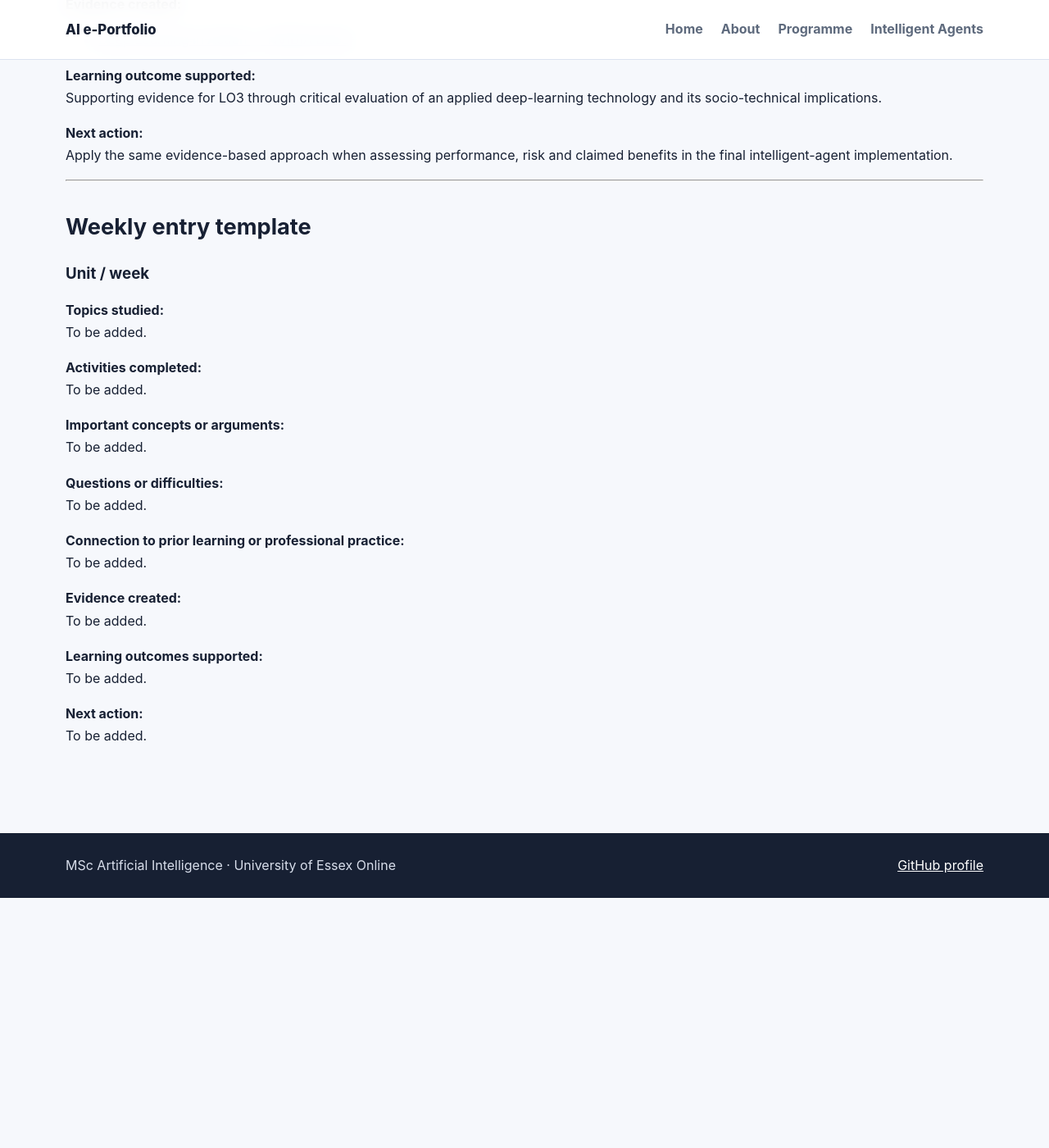
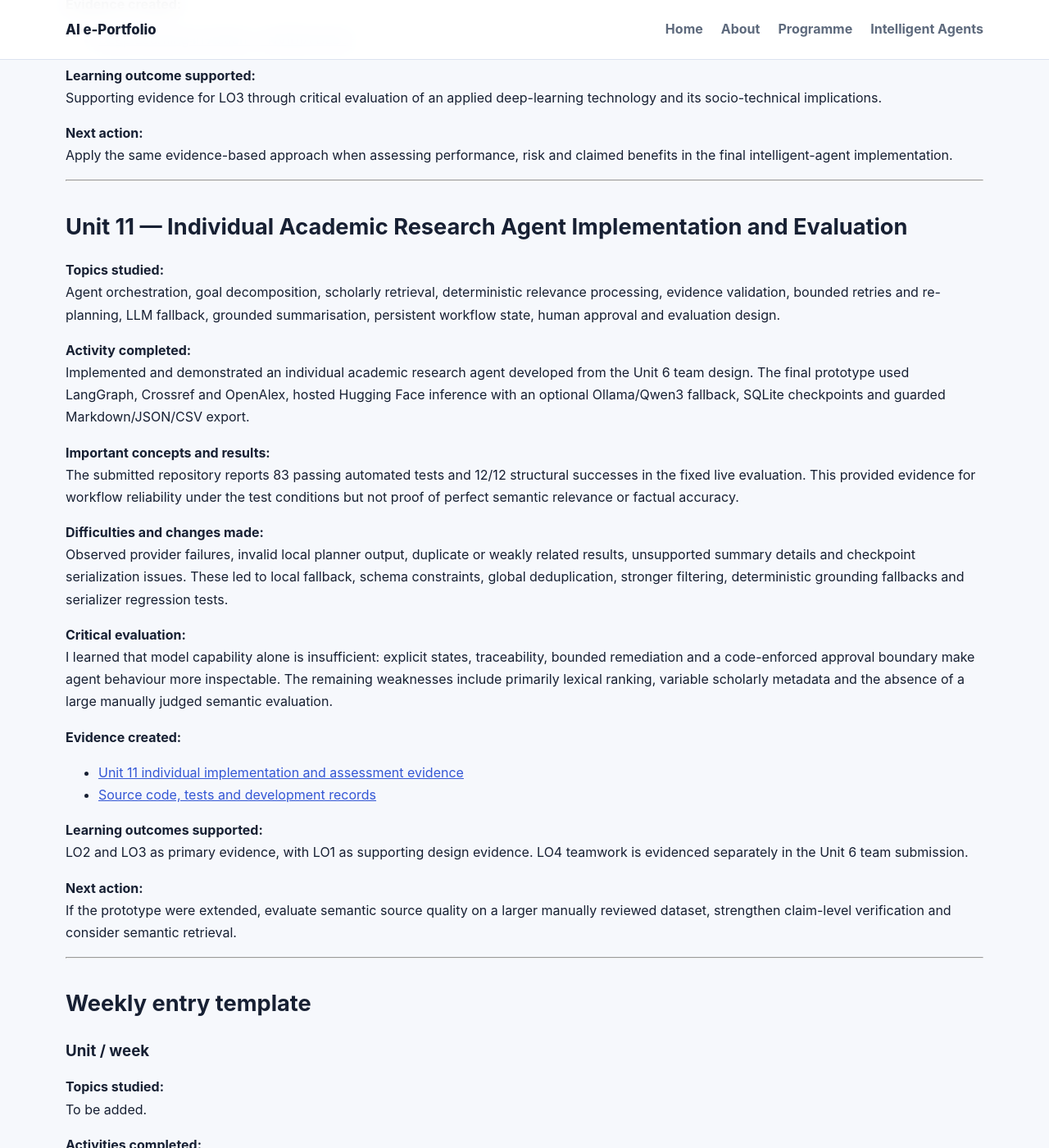
Before and after one commit to Monogios1996/Monogios1996.github.io, a Jekyll site: the page built from modules/intelligent-agents/learning-log.md, in a window 1280 px wide and 1400 px high, scrolled down 6061 px. Shown: the whole window at 82% size. Built offline with Jekyll 4.4.1, drawn with Linux system fonts in a browser that asks for light colours; before the commit the page ends 7156 px from its top, so only the background shows below that.

Commit message:
Integrate Unit 11 implementation evidence into portfolio

```diff
--- a/modules/intelligent-agents/learning-log.md
+++ b/modules/intelligent-agents/learning-log.md
@@ -197,6 +197,35 @@ Apply the same evidence-based approach when assessing performance, risk and clai
 
 ---
 
+## Unit 11 — Individual Academic Research Agent Implementation and Evaluation
+
+**Topics studied:**
+Agent orchestration, goal decomposition, scholarly retrieval, deterministic relevance processing, evidence validation, bounded retries and re-planning, LLM fallback, grounded summarisation, persistent workflow state, human approval and evaluation design.
+
+**Activity completed:**
+Implemented and demonstrated an individual academic research agent developed from the Unit 6 team design. The final prototype used LangGraph, Crossref and OpenAlex, hosted Hugging Face inference with an optional Ollama/Qwen3 fallback, SQLite checkpoints and guarded Markdown/JSON/CSV export.
+
+**Important concepts and results:**
+The submitted repository reports 83 passing automated tests and 12/12 structural successes in the fixed live evaluation. This provided evidence for workflow reliability under the test conditions but not proof of perfect semantic relevance or factual accuracy.
+
+**Difficulties and changes made:**
+Observed provider failures, invalid local planner output, duplicate or weakly related results, unsupported summary details and checkpoint serialization issues. These led to local fallback, schema constraints, global deduplication, stronger filtering, deterministic grounding fallbacks and serializer regression tests.
+
+**Critical evaluation:**
+I learned that model capability alone is insufficient: explicit states, traceability, bounded remediation and a code-enforced approval boundary make agent behaviour more inspectable. The remaining weaknesses include primarily lexical ranking, variable scholarly metadata and the absence of a large manually judged semantic evaluation.
+
+**Evidence created:**
+- [Unit 11 individual implementation and assessment evidence]({{ '/modules/intelligent-agents/evidence/artefacts/unit-11-academic-research-agent-implementation/' | relative_url }})
+- [Source code, tests and development records](https://github.com/Monogios1996/llm-academic-research-agent)
+
+**Learning outcomes supported:**
+LO2 and LO3 as primary evidence, with LO1 as supporting design evidence. LO4 teamwork is evidenced separately in the Unit 6 team submission.
+
+**Next action:**
+If the prototype were extended, evaluate semantic source quality on a larger manually reviewed dataset, strengthen claim-level verification and consider semantic retrieval.
+
+---
+
 ## Weekly entry template
 
 ### Unit / week
```
